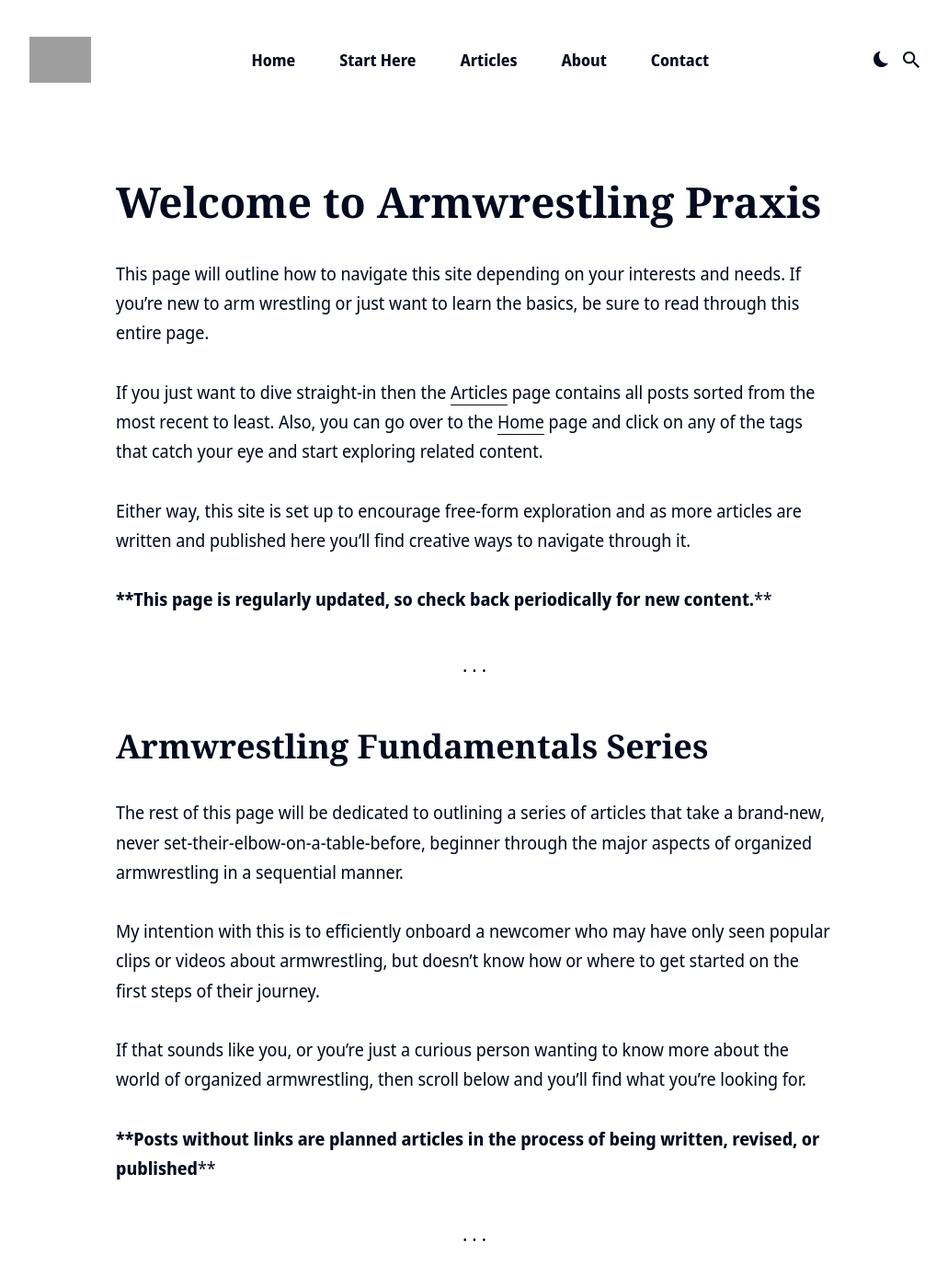
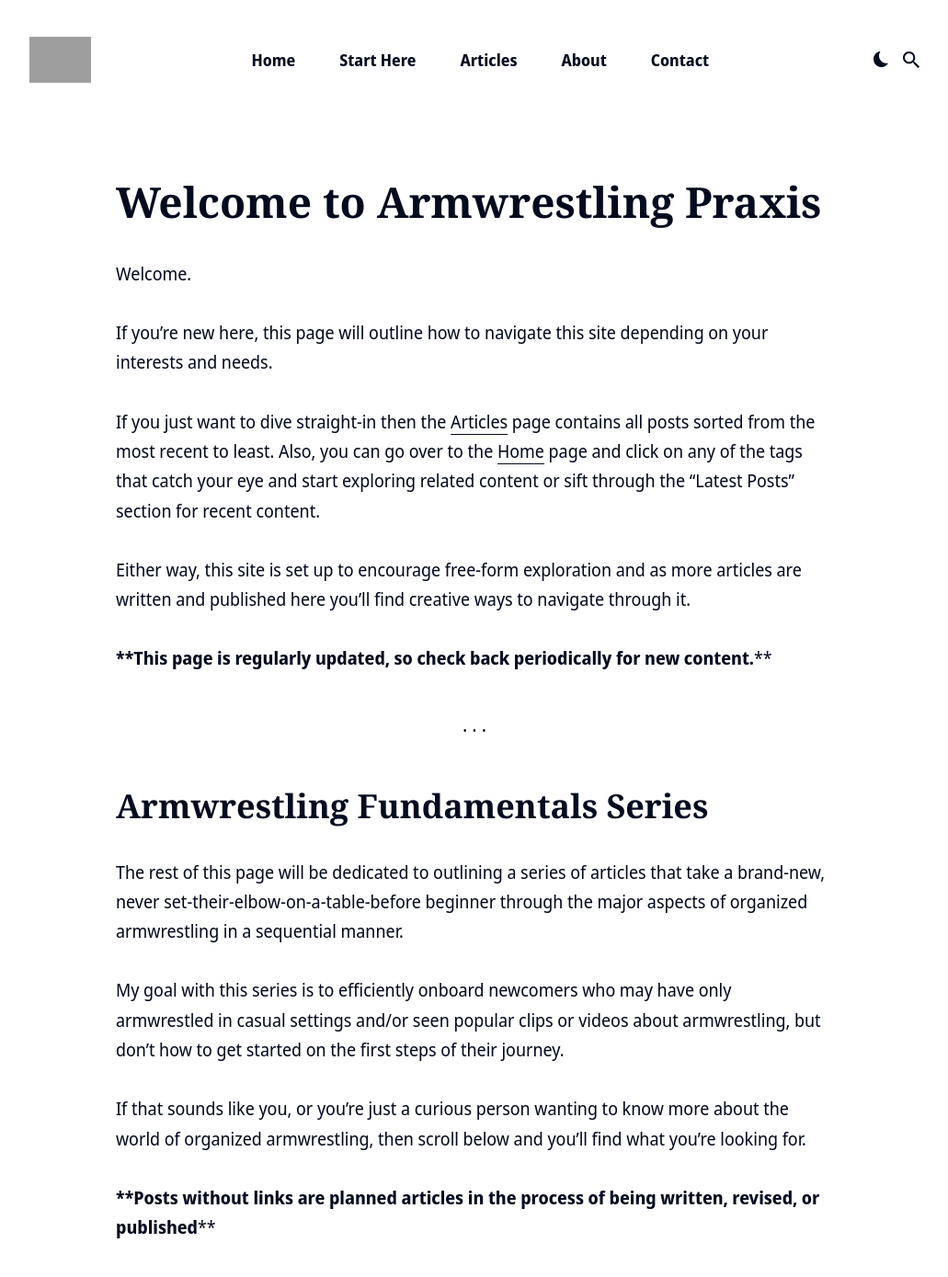
Before and after one commit to physicalrobot/awpraxis, a Jekyll site: the page built from _pages/starthere.md, in a window 1280 px wide and 1400 px high. Shown: the top 1389 px of the window at 92% size, without its empty margins (124-1155 px from the left). Built offline with Jekyll 4.4.1, drawn with Linux system fonts in a browser that asks for light colours; nearby versions of some CDN libraries; grey boxes are pictures that could not be loaded.

Commit message:
small revisions to start here page and articles page

```diff
--- a/_data/settings.yml
+++ b/_data/settings.yml
@@ -78,7 +78,7 @@ tag__settings:
 author__section:
   enable: true
   author__section__title: The Origins of Armwrestling Praxis
-  author__section__description: The word "Praxis" refers to a process whereby an idea or theory is applied in the real world. At Armwrestling Praxis, our mission is to create engaging, informative, and value-rich content that educates the wider armwrestling community and inspires action and application above all else.
+  author__section__description: The word "Praxis" refers to a process whereby an idea or theory is applied in the real world. Armwrestling Praxis was created to embody this principle by bridging the gap between theory and practice. Our mission is to create engaging, informative, and value-rich content that educates the wider armwrestling community and inspires action and application above all else.
   aurhor__section__button__text: More About Us
   aurhor__section__button__link: /about
   author__section__big__image: /images/Shot by Jackson Ruckar - 71.jpg
--- a/_pages/starthere.md
+++ b/_pages/starthere.md
@@ -5,12 +5,12 @@ permalink: /start/
 image:
 background-image:
 ---
+Welcome.
+
+If you're new here, this page will outline how to navigate this site depending on your interests and needs.
 
 
-This page will outline how to navigate this site depending on your interests and needs. If you're new to arm wrestling or just want to learn the basics, be sure to read through this entire page.
-
-
-If you just want to dive straight-in then the [Articles]({{site.baseurl }}/blog/) page contains all posts sorted from the most recent to least. Also, you can go over to the [Home]({{site.baseurl }}/) page and click on any of the tags that catch your eye and start exploring related content.
+If you just want to dive straight-in then the [Articles]({{site.baseurl }}/blog/) page contains all posts sorted from the most recent to least. Also, you can go over to the [Home]({{site.baseurl }}/) page and click on any of the tags that catch your eye and start exploring related content or sift through the "Latest Posts" section for recent content.
 
 Either way, this site is set up to encourage free-form exploration and as more articles are written and published here you'll find creative ways to navigate through it.
 
@@ -20,9 +20,9 @@ Either way, this site is set up to encourage free-form exploration and as more a
 
 # Armwrestling Fundamentals Series
 
-The rest of this page will be dedicated to outlining a series of articles that take a brand-new, never set-their-elbow-on-a-table-before, beginner through the major aspects of organized armwrestling in a sequential manner.
+The rest of this page will be dedicated to outlining a series of articles that take a brand-new, never set-their-elbow-on-a-table-before beginner through the major aspects of organized armwrestling in a sequential manner.
 
-My intention with this is to efficiently onboard a newcomer who may have only seen popular clips or videos about armwrestling, but doesn't know how or where to get started on the first steps of their journey.
+My goal with this series is to efficiently onboard newcomers who may have only armwrestled in casual settings and/or seen popular clips or videos about armwrestling, but don't how to get started on the first steps of their journey.
 
 If that sounds like you, or you're just a curious person wanting to know more about the world of organized armwrestling, then scroll below and you'll find what you're looking for.
 
--- a/blog/index.html
+++ b/blog/index.html
@@ -1,7 +1,7 @@
 ---
 layout: default
-title: The Library
-description: You'll find all articles here
+title: Archive
+description: All articles sorted from most recent to least.
 ---
 
 <!-- begin hero -->
```
Also changed, not shown: _pages/about.md (line endings or trailing spaces).
